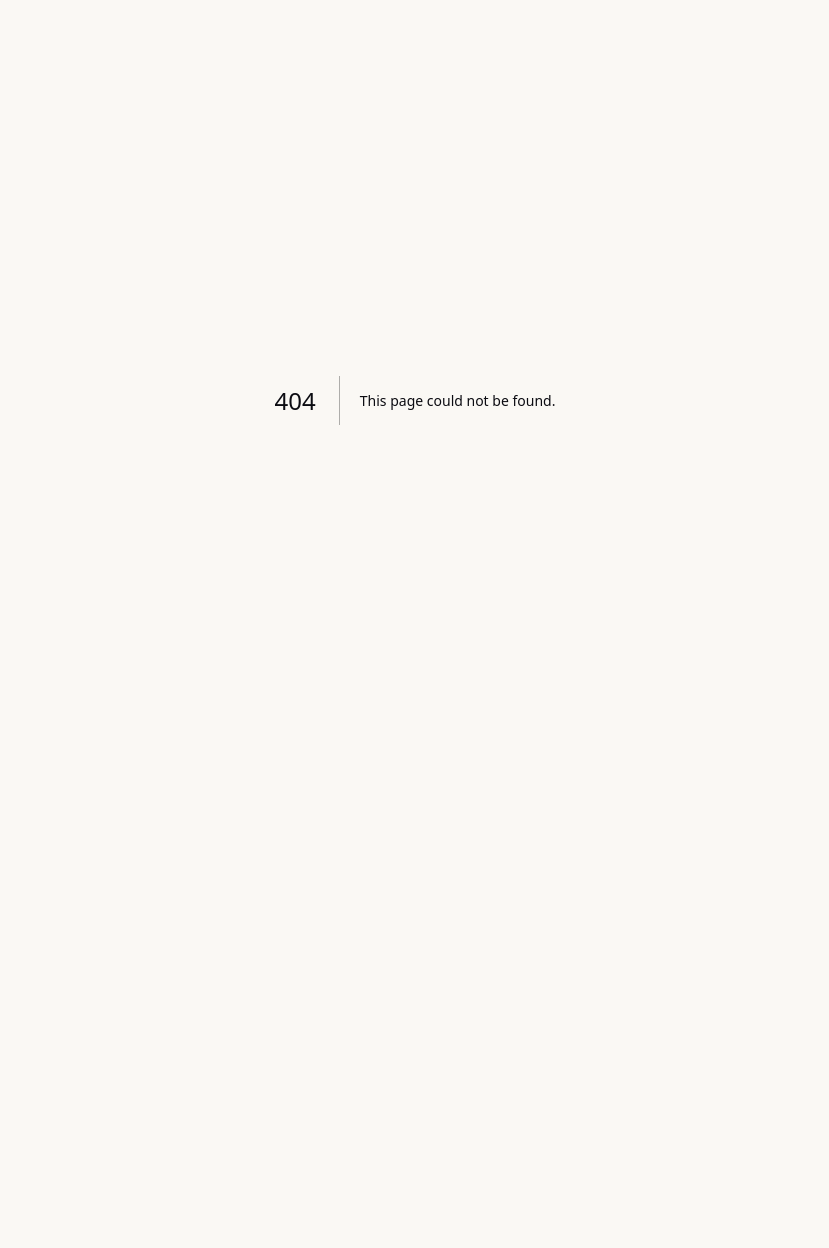
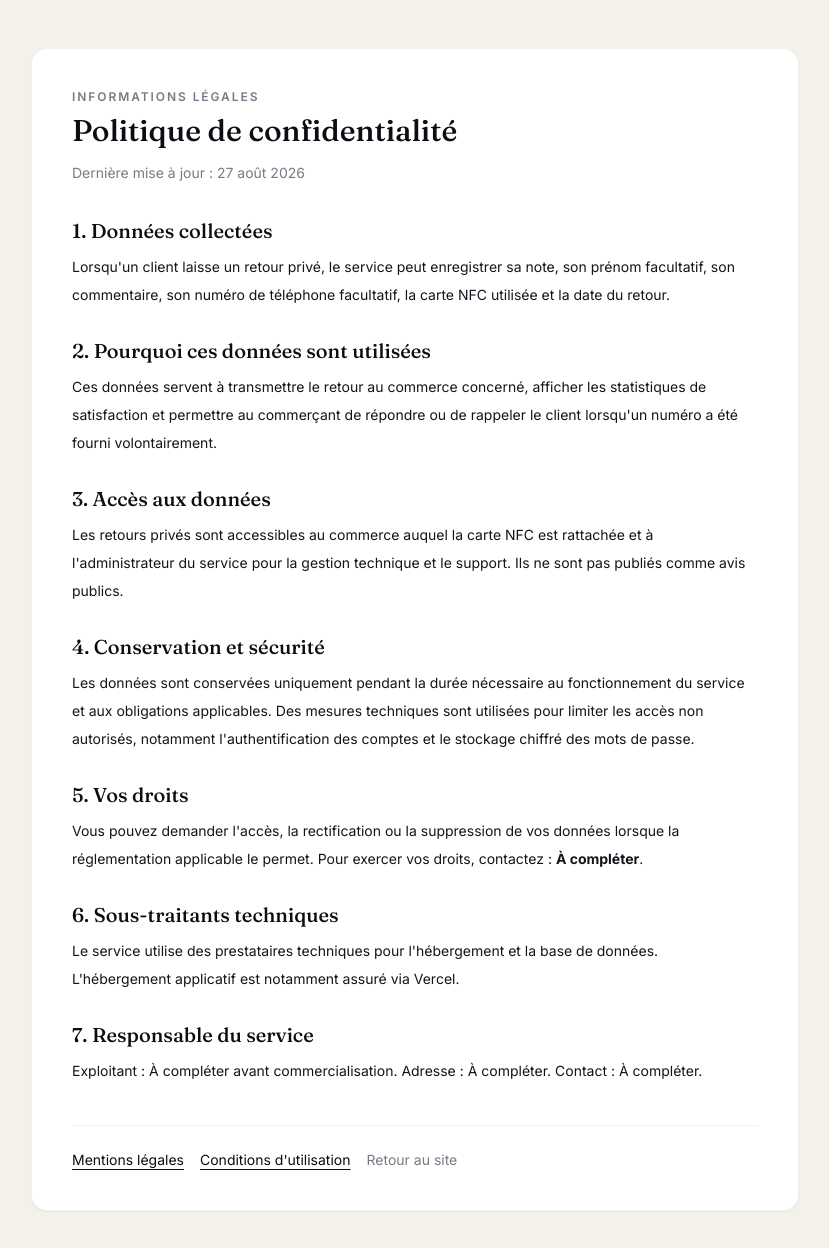
Before and after one commit to mohaontheflux24/nfc-avis-clean, a Next.js app in the folder nfc-avis/: page /confidentialite in a window 1280 px wide. Before the commit this address had no page. Shown: the top 1248 px of the page, without its empty margins (225-1054 px from the left). Before the commit the page ends 800 px from the top, so only its background shows below. Built offline with nearby package versions, Linux system fonts and the light colour scheme.

Commit message:
Add privacy policy page

```diff
--- /dev/null
+++ b/nfc-avis/src/app/confidentialite/page.tsx
@@ -0,0 +1,30 @@
+import Link from "next/link";
+import { legalInfo } from "@/lib/legal";
+
+export default function PrivacyPage() {
+  return (
+    <main className="min-h-[100dvh] bg-paper-200 px-5 py-12">
+      <article className="card-surface mx-auto max-w-3xl p-7 sm:p-10">
+        <p className="text-xs font-semibold uppercase tracking-[0.16em] text-slate-450">Informations légales</p>
+        <h1 className="mt-2 font-display text-3xl font-medium text-ink-900">Politique de confidentialité</h1>
+        <p className="mt-3 text-sm leading-6 text-slate-450">Dernière mise à jour : 27 août 2026</p>
+
+        <div className="mt-8 space-y-7 text-sm leading-7 text-ink-800">
+          <section><h2 className="font-display text-xl font-medium text-ink-900">1. Données collectées</h2><p className="mt-2">Lorsqu&apos;un client laisse un retour privé, le service peut enregistrer sa note, son prénom facultatif, son commentaire, son numéro de téléphone facultatif, la carte NFC utilisée et la date du retour.</p></section>
+          <section><h2 className="font-display text-xl font-medium text-ink-900">2. Pourquoi ces données sont utilisées</h2><p className="mt-2">Ces données servent à transmettre le retour au commerce concerné, afficher les statistiques de satisfaction et permettre au commerçant de répondre ou de rappeler le client lorsqu&apos;un numéro a été fourni volontairement.</p></section>
+          <section><h2 className="font-display text-xl font-medium text-ink-900">3. Accès aux données</h2><p className="mt-2">Les retours privés sont accessibles au commerce auquel la carte NFC est rattachée et à l&apos;administrateur du service pour la gestion technique et le support. Ils ne sont pas publiés comme avis publics.</p></section>
+          <section><h2 className="font-display text-xl font-medium text-ink-900">4. Conservation et sécurité</h2><p className="mt-2">Les données sont conservées uniquement pendant la durée nécessaire au fonctionnement du service et aux obligations applicables. Des mesures techniques sont utilisées pour limiter les accès non autorisés, notamment l&apos;authentification des comptes et le stockage chiffré des mots de passe.</p></section>
+          <section><h2 className="font-display text-xl font-medium text-ink-900">5. Vos droits</h2><p className="mt-2">Vous pouvez demander l&apos;accès, la rectification ou la suppression de vos données lorsque la réglementation applicable le permet. Pour exercer vos droits, contactez : <strong>{legalInfo.email}</strong>.</p></section>
+          <section><h2 className="font-display text-xl font-medium text-ink-900">6. Sous-traitants techniques</h2><p className="mt-2">Le service utilise des prestataires techniques pour l&apos;hébergement et la base de données. L&apos;hébergement applicatif est notamment assuré via {legalInfo.host}.</p></section>
+          <section><h2 className="font-display text-xl font-medium text-ink-900">7. Responsable du service</h2><p className="mt-2">Exploitant : {legalInfo.operatorName}. Adresse : {legalInfo.address}. Contact : {legalInfo.email}.</p></section>
+        </div>
+
+        <div className="mt-10 flex flex-wrap gap-4 border-t border-black/5 pt-6 text-sm">
+          <Link href="/mentions-legales" className="text-ink-900 underline underline-offset-4">Mentions légales</Link>
+          <Link href="/conditions" className="text-ink-900 underline underline-offset-4">Conditions d&apos;utilisation</Link>
+          <Link href="/" className="text-slate-450">Retour au site</Link>
+        </div>
+      </article>
+    </main>
+  );
+}
```
